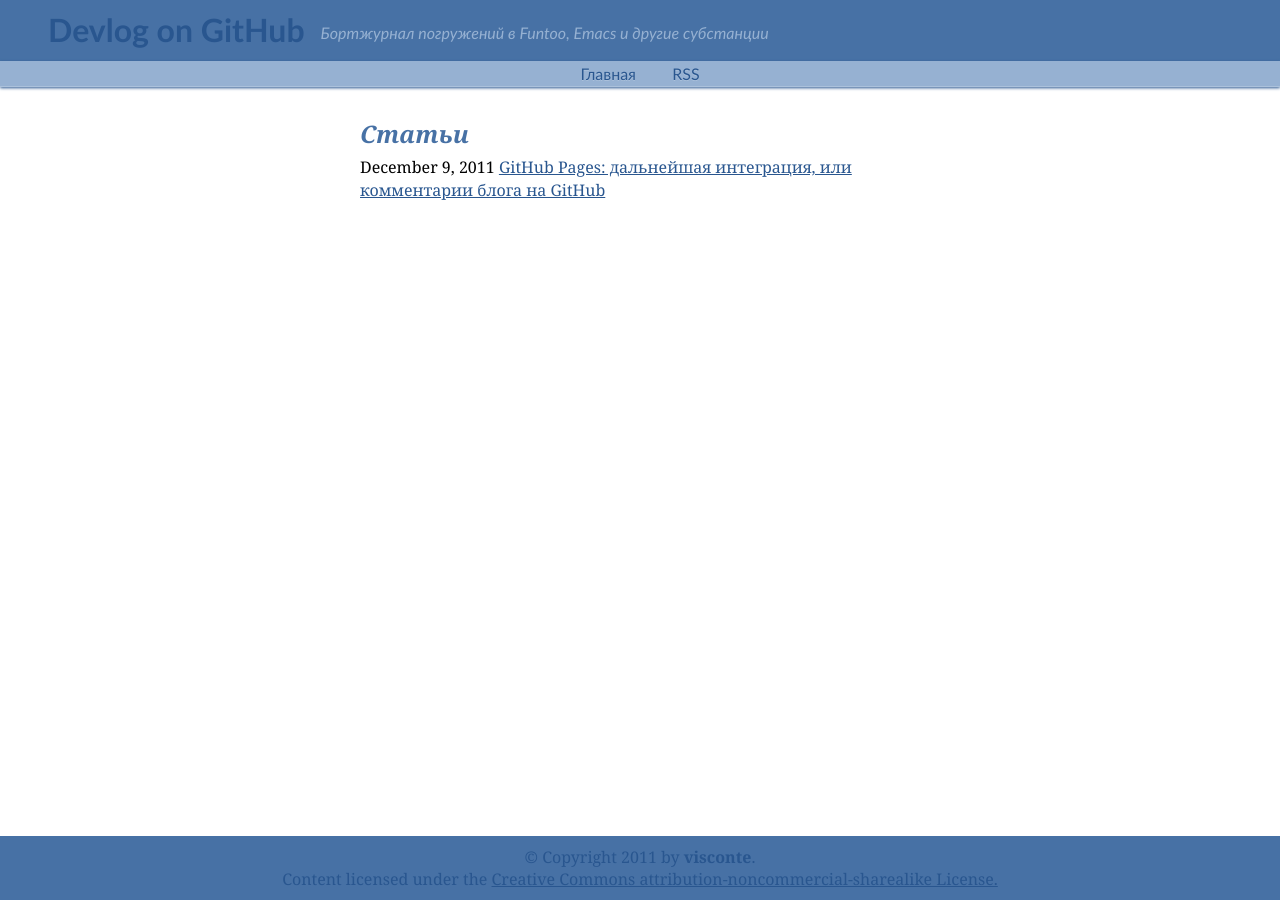
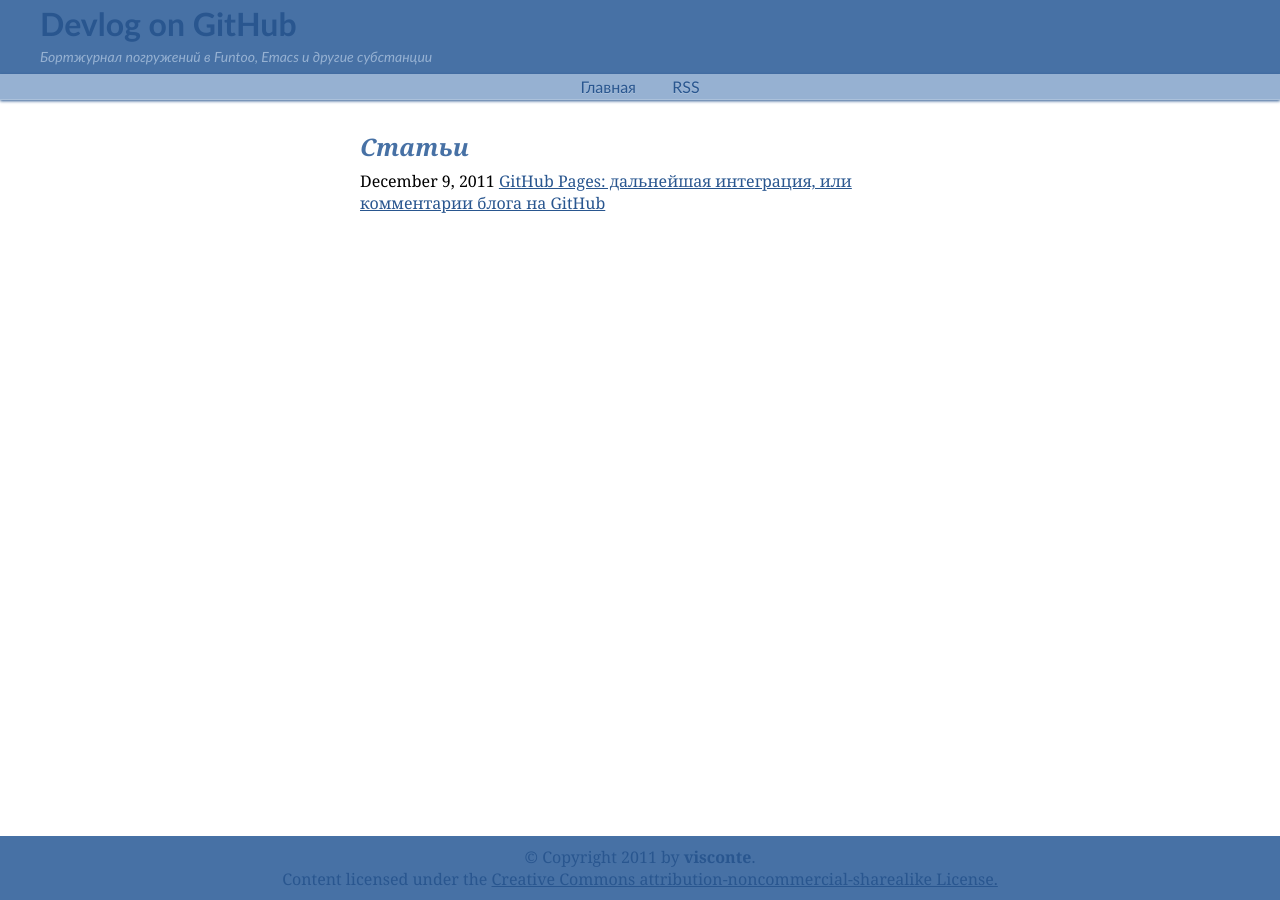
Before and after one commit to visconte/visconte.github.com, a Jekyll site: the page built from index.html, in a window 1280 px wide. Built offline with Jekyll 4.4.1, drawn with Linux system fonts in a browser that asks for light colours.

Commit message:
The blog appearance changed a little bit

```diff
--- a/_layouts/default.html
+++ b/_layouts/default.html
@@ -27,7 +27,8 @@
 	<div id="outer-wrapper">
 	  <!-- Header wrapper -->
 	  <div id="header-wrapper">
-		<a href="/" class="title">{{ site.title }}</a><p>{{ site.description }}</p>
+		<p class="title">{{ site.title }}</p>
+		<p class="description">{{ site.description }}</p>
 	  </div>
 	  <!-- end header wrapper -->
 
--- a/css/main.css
+++ b/css/main.css
@@ -26,17 +26,6 @@
 	padding: .3em;
 	border: 1px solid #ddd;
 	max-width: 100%;
-}
-#main img.lightbox {
-	display: block;
-	margin-left: auto;
-	margin-right: auto;
-}
-#main img.cboxElement {
-	cursor: pointer;
-	cursor: zoom-in;
-	cursor: -moz-zoom-in;
-	cursor: -webkit-zoom-in;
 }
 #main img.emoji {
 	margin: 0;
--- a/css/screen.css
+++ b/css/screen.css
@@ -13,6 +13,13 @@ a {
 	outline: none;
 }
 a:hover {text-decoration: underline !important;}
+a[href$=".png"], a[href$=".gif"], a[href$=".jpg"], a[href$=".jpeg"] {
+	cursor: pointer;
+	cursor: zoom-in;
+	cursor: -moz-zoom-in;
+	cursor: -webkit-zoom-in;
+}
+
 body {
 	position: absolute;
 	width: 100%;
@@ -32,10 +39,10 @@ body {
 	clear: both;
 }
 #header-wrapper {
-	float: left;
 	width: 100%;
 	background: #4771a5;
 	font-family: Trebuchet MS, Lucida Grande, Arial, sans-serif;
+	padding: 2px 0 8px 40px;
 	white-space: nowrap;
 }
 #crosscol-wrapper {
@@ -61,19 +68,14 @@ body {
 	background: #4771a5;
 }
 
-#header-wrapper a.title {
-	float: left;
-	margin-left: 1.5em;
-	margin-right: .5em;
-	padding: .25em 0;
+#header-wrapper p.title {
 	font-size: 32px;
 	font-weight: bold;
 	text-decoration: none !important;
 	color: #29568f;
 }
-#header-wrapper p {
-	display: inline-block;
-	padding-top: 1.4em;
+#header-wrapper p.description {
+	font-size: 14px;
 	font-style: italic;
 	color: #96b1d2;
 }
```
Also changed, not shown: _layouts/post.html (+1 -6 lines), _posts/2011-12-09-github-hosted-comments-features.md (+6 -6 lines). Lines whose indentation alone changed are shown as unchanged.
